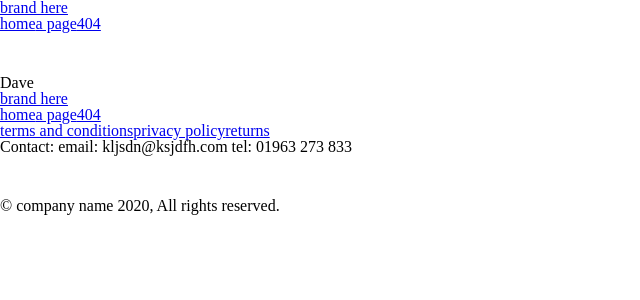
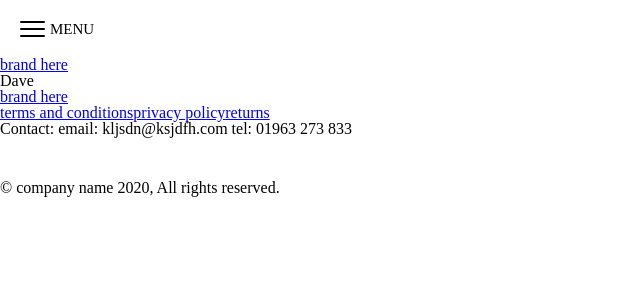
Before and after one commit to rosielee/nuxt-boilerplate, a Nuxt app: page / in a window 1280 px wide. Shown: the top 300 px of the page, without its empty margins (0-640 px from the left). Built offline with nearby package versions, Linux system fonts and the light colour scheme.

Commit message:
update nav with emit button

```diff
--- a/assets/scss/_variables.scss
+++ b/assets/scss/_variables.scss
@@ -3,6 +3,8 @@
 // ========================================
 $black	: #000000;
 $white 	: #FFFFFF;
+
+$primary : indianred;
 
 // ========================================
 // Screen sizes
@@ -11,3 +13,5 @@ $mobile  :		480px;
 $tablet  :		769px;
 $desktop : 		1000px;
 $fullhd  :		1384px;
+
+$headerHeight: 80px;
--- a/components/layout/mainHeader.vue
+++ b/components/layout/mainHeader.vue
@@ -1,21 +1,12 @@
 <template>
   <header :class="navStatus ? 'navOpen' : 'navClosed'">
-    <section id="brand" @click="navStatus = false">
+    <main-nav-btn @nav-btn-pressed="navToggle()" :labelName="labelName" :buttonState="navStatus" />
+    <section id="brand" @click="navToggle(false)">
       <nuxt-link to="/">brand here</nuxt-link>
     </section>
-    <main-nav @click="navStatus = false" id="mainNav">
+    <main-nav @click="navToggle(false)" id="mainNav">
       <socials />
     </main-nav>
-    <button
-      class="hamburger hamburger--collapse"
-      type="button"
-      :class="navStatus ? 'open is-active' : 'closed'"
-      @click="navStatus = !navStatus"
-    >
-      <span class="hamburger-box">
-        <span class="hamburger-inner"></span>
-      </span>
-    </button>
   </header>
 </template>
 
@@ -24,61 +15,60 @@
     data: () => {
       return {
         navStatus: false,
+        labelName: 'Menu',
       }
+    },
+    methods: {
+      navToggle: function (toggle) {
+        toggle === false
+          ? (this.navStatus = false)
+          : (this.navStatus = !this.navStatus)
+
+        this.navStatus === false
+          ? (this.labelName = 'Menu')
+          : (this.labelName = 'Close')
+      },
+      franky: function () {
+        console.log('pork and beans')
+      },
     },
     mounted() {
       // console.log(this.navStatus)
     },
     watch: {
       $route(e) {
-        this.navStatus = false
+        this.navToggle(false)
       },
     },
   }
 </script>
 
 <style lang="scss" scoped>
-  @import '@/assets/scss/hamburgers/hamburgers.scss';
-
   header {
     position: relative;
     z-index: 999999;
     top: 0;
     left: 0;
+    width: 100%;
+    height: auto;
+    background: $white;
   }
-  // * desktop style remove if all hamburger
-  button {
-    display: none;
-    position: relative;
-  }
-  // * =======
-  @include breakpoint(mobile) {
-    // * mobile to styles to use as desktop  styles if all hamburger
   #brand {
     position: relative;
     z-index: 9;
     display: block;
   }
-    button {
-      display: block;
-      z-index: 10;
+  #mainNav {
+    display: none;
+    padding-top: $headerHeight;
   }
-    #mainNav {
-      position: absolute;
-      width: 100%;
-      height: 100vh;
-      top: 0;
-      left: 0;
-      background: navajowhite;
-      display: none;
-    }
-    // nav open
   .navOpen {
     #mainNav {
       display: block;
       z-index: 5;
     }
+    .menu-btn {
+      color: $white;
     }
-    // * =======
   }
 </style>
--- a/components/layout/mainNav.vue
+++ b/components/layout/mainNav.vue
@@ -12,4 +12,13 @@
 </script>
 
 <style lang="scss" scoped>
+  nav {
+    position: absolute;
+    width: 100%;
+    height: 100vh;
+    top: 0;
+    left: 0;
+    background: $primary;
+    display: none;
+  }
 </style>
--- /dev/null
+++ b/components/layout/mainNavBtn.vue
@@ -0,0 +1,65 @@
+<template>
+  <button
+    class="hamburger hamburger--collapse menu-btn"
+    :class="buttonState ? 'open is-active' : 'closed'"
+    type="button"
+    name="menu-btn"
+    @click="$emit('nav-btn-pressed')"
+  >
+    <span class="hamburger-box">
+      <span class="hamburger-inner"></span>
+    </span>
+    <label for="menu-btn">{{ labelName }}</label>
+  </button>
+</template>
+
+<script>
+  export default {
+    props: {
+      buttonState: {
+        type: Boolean,
+        default: false,
+      },
+      labelName: {
+        type: String,
+        default: 'MENU',
+      },
+    },
+  }
+</script>
+
+<style lang="scss" scoped>
+  $hamburger-padding-x: $headerHeight / 4;
+  $hamburger-padding-y: $headerHeight / 4;
+  $hamburger-layer-width: 25px;
+  $hamburger-layer-height: 2px;
+  $hamburger-layer-spacing: 5px;
+  $hamburger-layer-color: $black;
+  $hamburger-layer-border-radius: 2px;
+  $hamburger-hover-opacity: 0.7;
+  $hamburger-active-layer-color: $white !default;
+  $hamburger-active-hover-opacity: $hamburger-hover-opacity !default;
+  @import '@/assets/scss/hamburgers/hamburgers.scss';
+  button {
+    position: relative;
+    z-index: 10;
+    display: block;
+    color: $black;
+    // background-color: rgb(87, 117, 100) !important;
+    label {
+      vertical-align: middle;
+      line-height: 15px;
+      font-size: 15px;
+      display: inline-block;
+      height: 15px;
+      // background: salmon;
+      text-transform: uppercase;
+      margin-left: 5px;
+      cursor: pointer;
+    }
+    .hamburger-box {
+      vertical-align: middle;
+      // background: sandybrown;
+    }
+  }
+</style>
```
Lines whose indentation alone changed are shown as unchanged.
